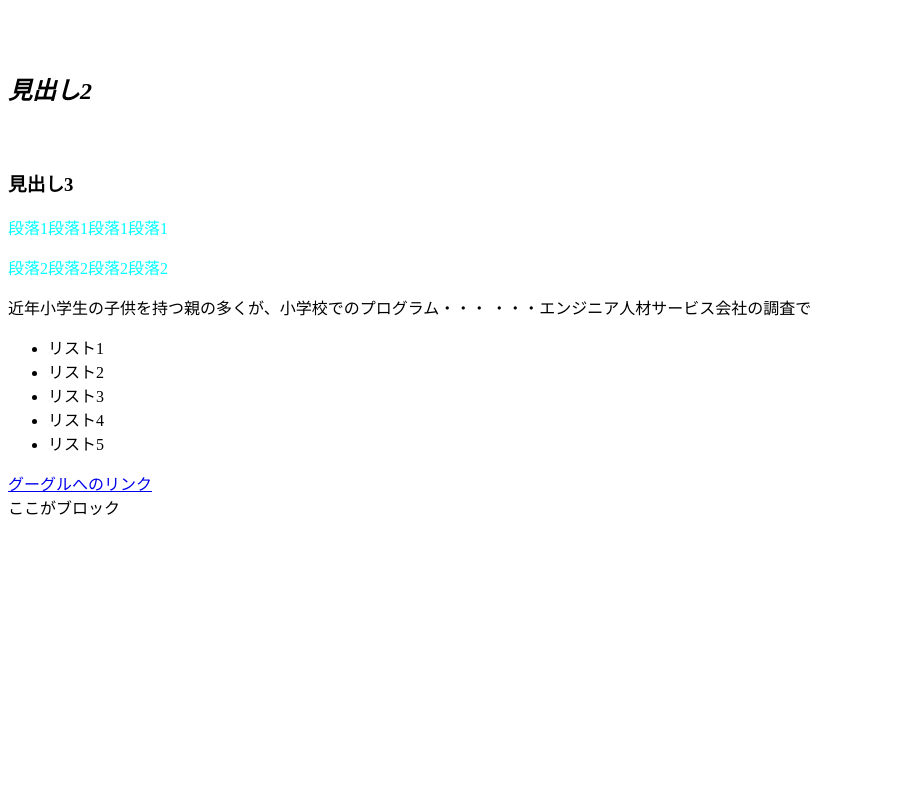
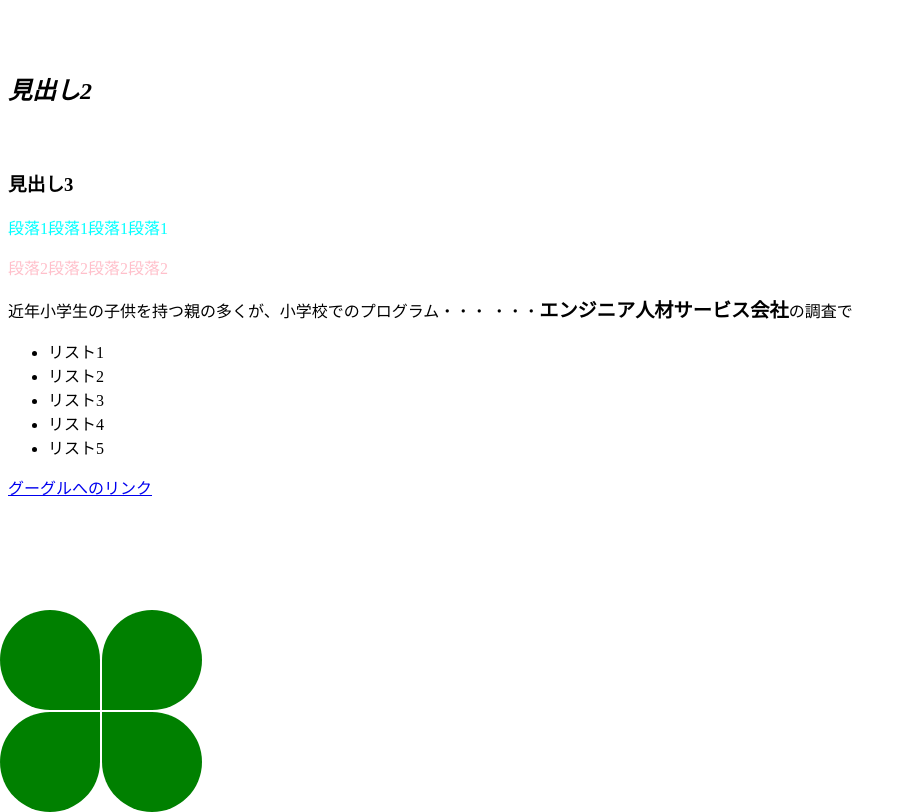
Before and after one commit to koidemai/test, a plain HTML site: page index.html in a window 1280 px wide. Shown: the part 190-1002 px from the top of the page, without its empty margins (0-914 px from the left). Before the commit the page ends 800 px from the top, so only its background shows below. Drawn offline with Linux system fonts and the light colour scheme.

Commit message:
CSStextkuro

```diff
--- a/css/index.css
+++ b/css/index.css
@@ -1,6 +1,16 @@
-p{
-    color:aqua;
+p.sub-title1{
+     color:aqua;
 }
+p#sub-title2{
+    color:pink;
+}
+
+.company{
+    font-weight:bold;
+    font-size:larger;
+}
+
+
 
 h1{
     color:red;
@@ -11,3 +21,42 @@ h1{
 h2{
     font-style:italic;
 }
+
+div.box1{
+    height:100px;
+    width: 100px;
+    background-color: green;
+    border-radius: 50% 50% 0 50%;
+    position: absolute;
+    top: 800px;
+    left: 0px;
+}
+div.box2{
+    height:100px;
+    width: 100px;
+    background-color: green;
+    border-radius: 50% 50% 50% 0;
+    position: absolute;
+    top: 800px;
+    left: 102px;
+
+}
+div.box3{
+    height:100px;
+    width: 100px;
+    background-color: green;
+    border-radius: 50% 0 50% 50%;
+    position: absolute;
+    top: 902px;
+    left: 0px;
+
+}
+div.box4{
+    height:100px;
+    width: 100px;
+    background-color: green;
+    border-radius: 0 50% 50% 50%;
+    position: absolute;
+    top: 902px;
+    left: 102px;
+}
--- a/index.html
+++ b/index.html
@@ -14,9 +14,10 @@
 　<h1>将来の夢は「プログラマー」</h1>
 　<h2>見出し2</h2>
 　<h3>見出し3</h3>
-  <p>段落1段落1段落1段落1</p><p>段落2段落2段落2段落2</p>
+  <p class="sub-title1">段落1段落1段落1段落1 </p>
+  <p id="sub-title2">段落2段落2段落2段落2</p>
   近年小学生の子供を持つ親の多くが、小学校でのプログラム・・・
-  ・・・<span>エンジニア人材サービス会社</span>の調査で
+  ・・・<span class="company">エンジニア人材サービス会社</span>の調査で
   <ul>
       <li>リスト1</li>
       <li>リスト2</li>
@@ -25,6 +26,10 @@
       <li>リスト5</li>
     </ul>
     <a href="https://www.google.co.jp"> グーグルへのリンク</a>
-    <div>ここがブロック</div>
+    <div class="box1"></div>
+    <div class="box2"></div>
+    <div class="box3"></div>
+    <div class="box4"></div>
+
     </body>
 </html>
```
